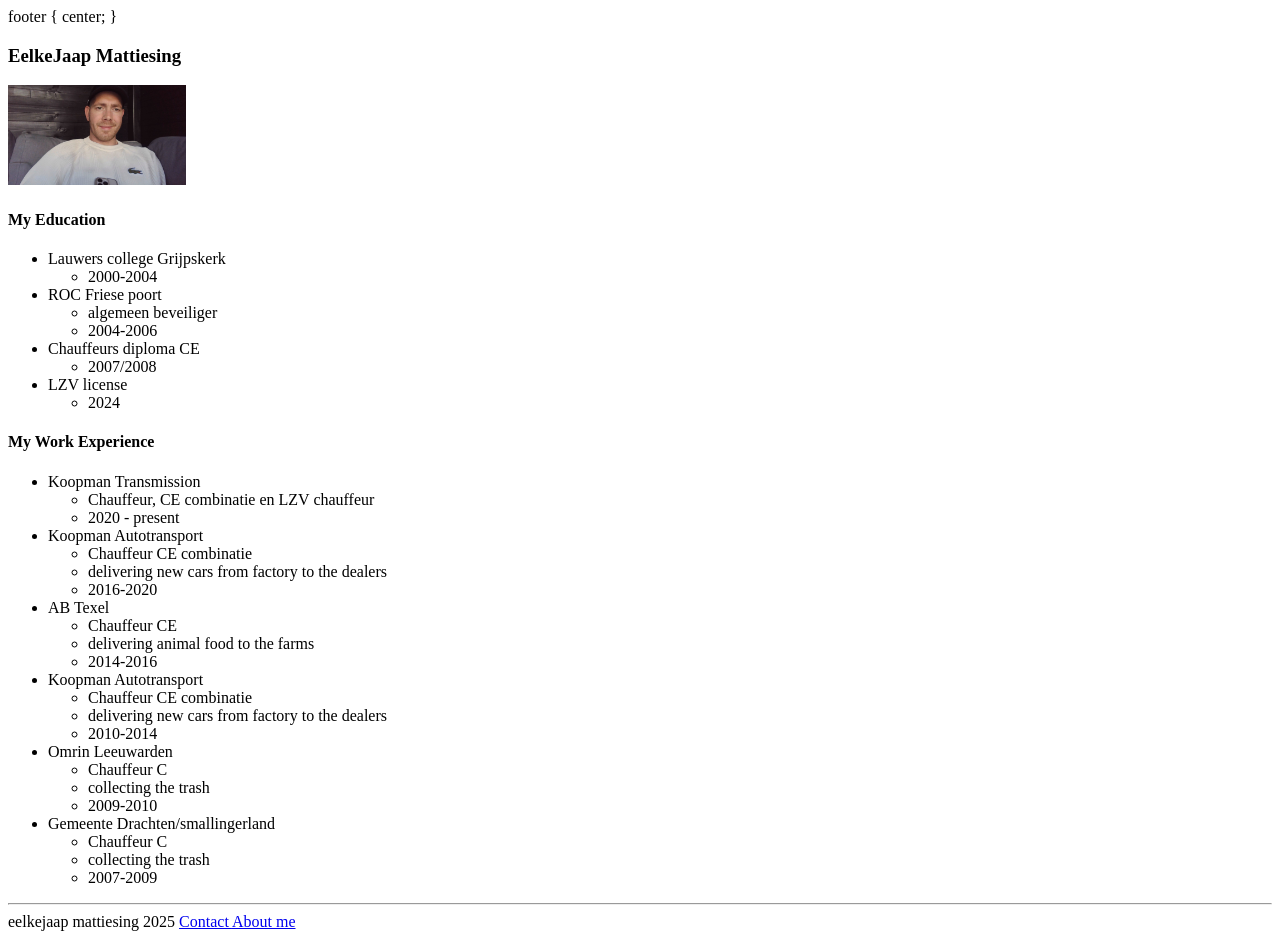
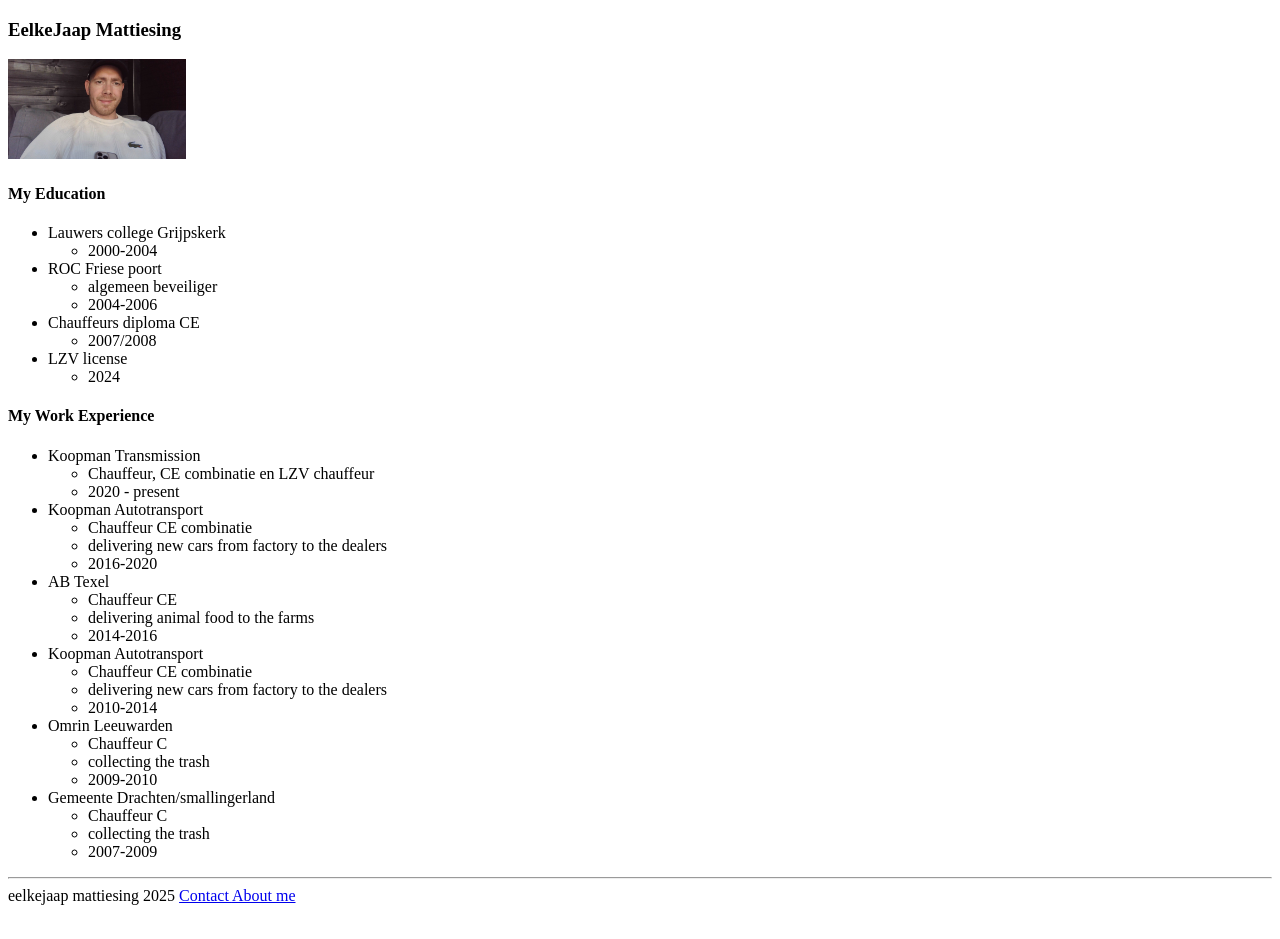
Before and after one commit to Manti88/capstone1, a plain HTML site: page index.html in a window 1280 px wide. After the commit the page ends 913 px from the top, so only its background shows below. Drawn offline with Linux system fonts and the light colour scheme.

Commit message:
Update index.html

```diff
--- a/index.html
+++ b/index.html
@@ -5,9 +5,6 @@
         <title>My Resume</title>
     </head>
     <body>
-        footer {
-            <text-aligm>center;</text-aligm>
-        }
         <h3>EelkeJaap Mattiesing</h3>
         <img src="./WIN_20250510_11_14_37_Pro.jpg" height="100px"/>
 
```
